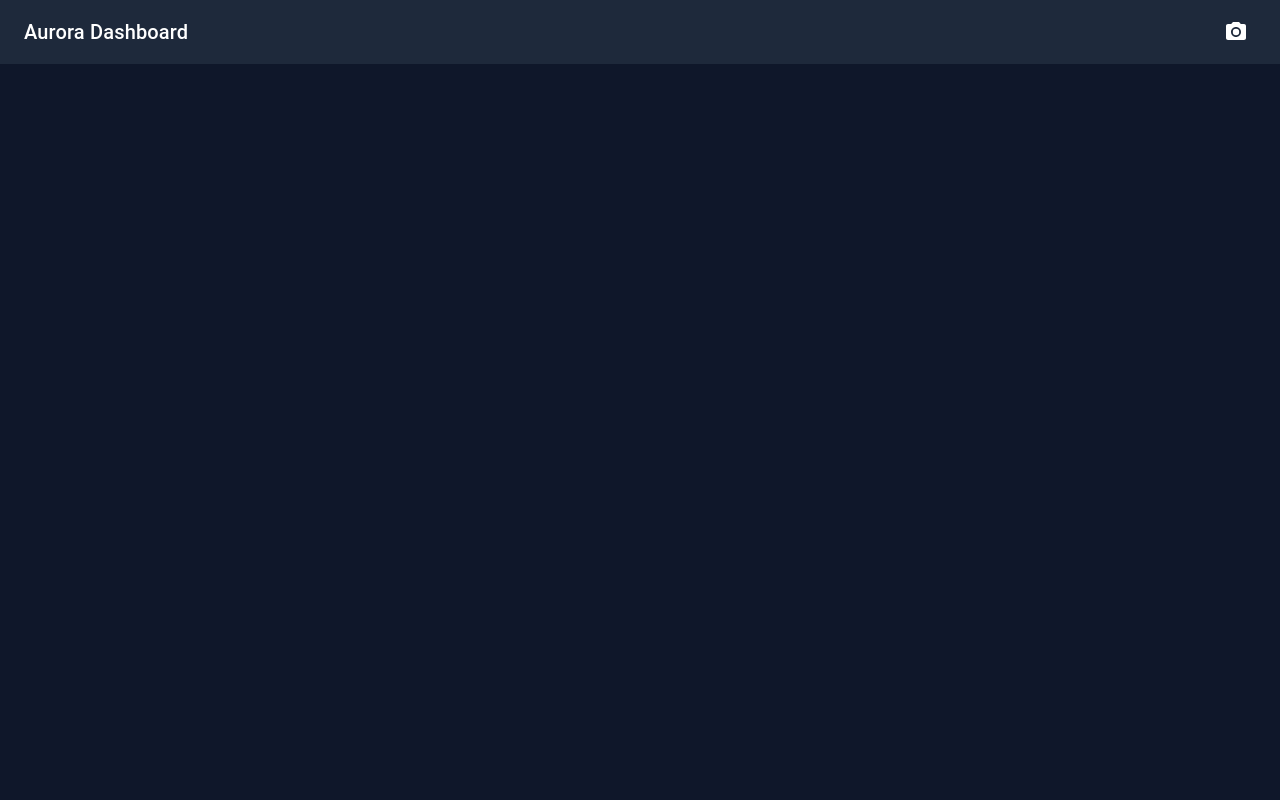
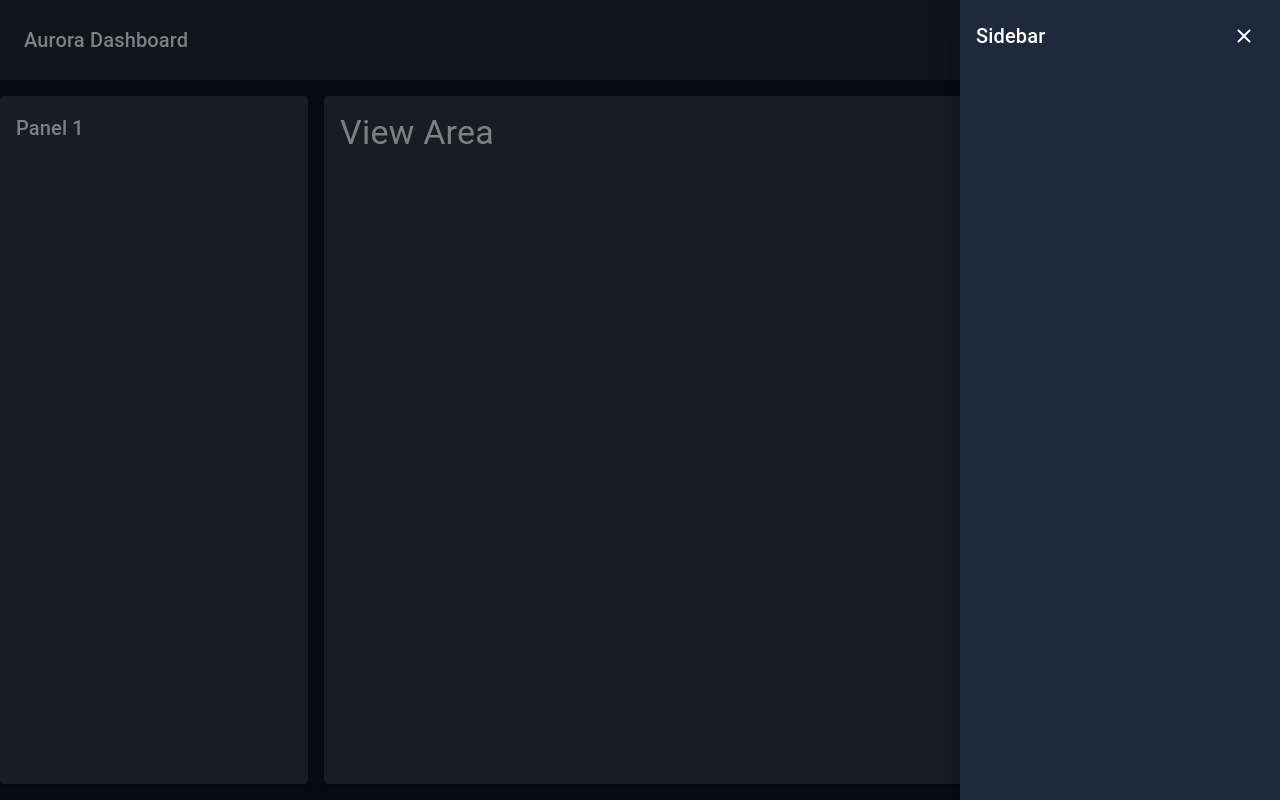
Before and after one commit to RuneRobotics/Aurora-Frontend, a React (Vite) app in the folder code/: page / in a window 1280 px wide. Both pictures are taken after a click on the button 1236 px from the left and 32 px from the top of the page. Built offline with nearby package versions, Linux system fonts and the light colour scheme; no server answers.

Commit message:
main layout setup

```diff
--- a/code/src/components/Dashboard.tsx
+++ b/code/src/components/Dashboard.tsx
@@ -1,49 +1,42 @@
-import React from "react";
-import { Box, CssBaseline } from "@mui/material";
-import { useSelector } from "react-redux";
-import useResizableSidebar from "../hooks/useResizeableSlider";
+import React, { useState } from "react";
+import { Box, Typography, Grid } from "@mui/material";
 import Header from "./Header";
-import CameraFeed from "./camera_feed/CameraFeed";
+import MyDrawer from "./MyDrawer";
 import { useDataFetching } from "../hooks/useDataFetching";
-import Field from "./field/Field";
-import { StoreState } from "../store";
+import Panel from "./Panel";
+import View from "./View";
 
 const Dashboard: React.FC = () => {
   useDataFetching();
-  const view = useSelector((state: StoreState) => state.layout_slice.view);
-  const {
-    sidebarWidth,
-    isResizing,
-    handleMouseDown,
-    handleMouseMove,
-    handleMouseUp,
-  } = useResizableSidebar(window.innerWidth * 0.25);
+  const [openDrawer, setOpenDrawer] = useState(false);
 
   return (
-    <Box
-      sx={{
-        display: "flex",
-        height: "100vh",
-        bgcolor: "background.default",
-        cursor: isResizing ? "col-resize" : "auto",
-      }}
-      onMouseMove={handleMouseMove}
-      onMouseUp={handleMouseUp}
-      onMouseLeave={handleMouseUp}
-    >
-      <CssBaseline />
-      <Box
-        component="main"
-        sx={{
-          flexGrow: 1,
-          height: "100vh",
-          overflow: "hidden",
-          display: "flex",
-          flexDirection: "column",
-          bgcolor: "background.default",
-        }}
-      >
-        <Header />
+    <Box sx={{ height: "100vh", display: "flex", flexDirection: "column" }}>
+      {/* Drawer (outside the layout so it overlays properly) */}
+      <MyDrawer open={openDrawer} setOpen={setOpenDrawer} />
+
+      {/* Header - 10% of the screen */}
+      <Box sx={{ flex: "0 0 10%", mb: 2 }}>
+        <Header setOpenDrawer={setOpenDrawer} />
+      </Box>
+
+      {/* Main Content - 90% of the screen */}
+      <Box sx={{ flex: "1 1 90%", overflow: "hidden" }}>
+        <Grid container spacing={2} sx={{ height: "100%" }}>
+          {/* Panel - 25% width */}
+          <Grid item xs={3} sx={{ height: "100%" }}>
+            <Panel>
+              <Typography variant="h6">Panel 1</Typography>
+            </Panel>
+          </Grid>
+
+          {/* View - 75% width */}
+          <Grid item xs={9} sx={{ height: "100%" }}>
+            <View>
+              <Typography variant="h4">View Area</Typography>
+            </View>
+          </Grid>
+        </Grid>
       </Box>
     </Box>
   );
--- a/code/src/components/Header.tsx
+++ b/code/src/components/Header.tsx
@@ -1,30 +1,46 @@
 import React from "react";
-import { Toolbar, Typography, IconButton } from "@mui/material";
-import MapIcon from "@mui/icons-material/Map";
-import CameraAltIcon from "@mui/icons-material/CameraAlt";
-import { useDispatch, useSelector } from "react-redux";
-import { StoreState } from "../store";
-import { toggleView } from "../store/LayoutSlice";
-// Use HeaderProps to explicitly type the props in the component
-const Header: React.FC = () => {
-  const dispatch = useDispatch();
-  const view = useSelector((state: StoreState) => state.layout_slice.view);
+import { Toolbar, Typography, IconButton, Box } from "@mui/material";
+import MenuOpenRoundedIcon from "@mui/icons-material/MenuOpenRounded";
+
+interface Props {
+  setOpenDrawer: (open: boolean) => void;
+}
+
+const Header: React.FC<Props> = ({ setOpenDrawer }: Props) => {
   return (
-    <Toolbar sx={{ bgcolor: "background.paper" }}>
+    <Box
+      sx={{
+        width: "100%",
+        height: "10%",
+        position: "absolute",
+        top: 0,
+        left: 0,
+        display: "flex",
+        justifyContent: "center",
+      }}
+    >
+      <Toolbar
+        sx={{
+          width: "100%",
+          height: "100%",
+          bgcolor: "background.paper",
+          display: "flex",
+          justifyContent: "space-between",
+          px: 2,
+        }}
+      >
         <Typography
           variant="h6"
           component="div"
-        sx={{ flexGrow: 1, color: "common.white" }}
+          sx={{ color: "common.white" }}
         >
           Aurora Dashboard
         </Typography>
-      <IconButton
-        onClick={() => dispatch(toggleView())}
-        sx={{ color: "common.white" }}
-      >
-        {view === "Field" ? <MapIcon /> : <CameraAltIcon />}
+        <IconButton onClick={() => setOpenDrawer(true)} sx={{ color: "common.white" }}>
+          <MenuOpenRoundedIcon />
         </IconButton>
       </Toolbar>
+    </Box>
   );
 };
 
--- /dev/null
+++ b/code/src/components/MyDrawer.tsx
@@ -0,0 +1,43 @@
+import React from "react";
+import {
+  Drawer as MuiDrawer,
+  Box,
+  IconButton,
+  Typography,
+} from "@mui/material";
+import CloseRoundedIcon from "@mui/icons-material/CloseRounded";
+
+interface Props {
+  open: boolean;
+  setOpen: (open: boolean) => void;
+}
+
+const MyDrawer: React.FC<Props> = ({ open, setOpen }) => {
+  return (
+    <MuiDrawer
+      anchor="right"
+      open={open}
+      onClose={() => setOpen(false)}
+      variant="temporary"
+    >
+      <Box
+        sx={{
+          width: "25vw",
+          height: "100%",
+          bgcolor: "background.paper",
+          p: 2,
+        }}
+      >
+        <Box display="flex" justifyContent="space-between" alignItems="center">
+          <Typography variant="h6">Sidebar</Typography>
+          <IconButton onClick={() => setOpen(false)}>
+            <CloseRoundedIcon />
+          </IconButton>
+        </Box>
+        {/* Add drawer content here */}
+      </Box>
+    </MuiDrawer>
+  );
+};
+
+export default MyDrawer;
--- /dev/null
+++ b/code/src/components/Panel.tsx
@@ -0,0 +1,24 @@
+// Panel.tsx
+import React from 'react';
+import {Paper } from '@mui/material';
+
+interface PanelProps {
+  children: React.ReactNode;
+}
+
+const Panel: React.FC<PanelProps> = ({ children }) => {
+  return (
+      <Paper
+        elevation={3}
+        sx={{
+          width: '100%',
+          height: '100%',
+          p: 2,
+          boxSizing: 'border-box',
+        }}
+      >
+        {children}
+      </Paper>);
+};
+
+export default Panel;
--- /dev/null
+++ b/code/src/components/View.tsx
@@ -0,0 +1,24 @@
+// Panel.tsx
+import React from 'react';
+import { Paper } from '@mui/material';
+
+interface ViewProps {
+  children: React.ReactNode;
+}
+
+const View: React.FC<ViewProps> = ({ children }) => {
+  return (
+      <Paper
+        elevation={3}
+        sx={{
+          width: '100%',
+          height: '100%',
+          p: 2,
+          boxSizing: 'border-box',
+        }}
+      >
+        {children}
+      </Paper>);
+};
+
+export default View;
```
Also changed, not shown: code/src/components/ModeSelector.tsx (added, +34 -0 lines), 1 other file (tests, documents, lock files or other folders). Lines whose indentation alone changed are shown as unchanged.
